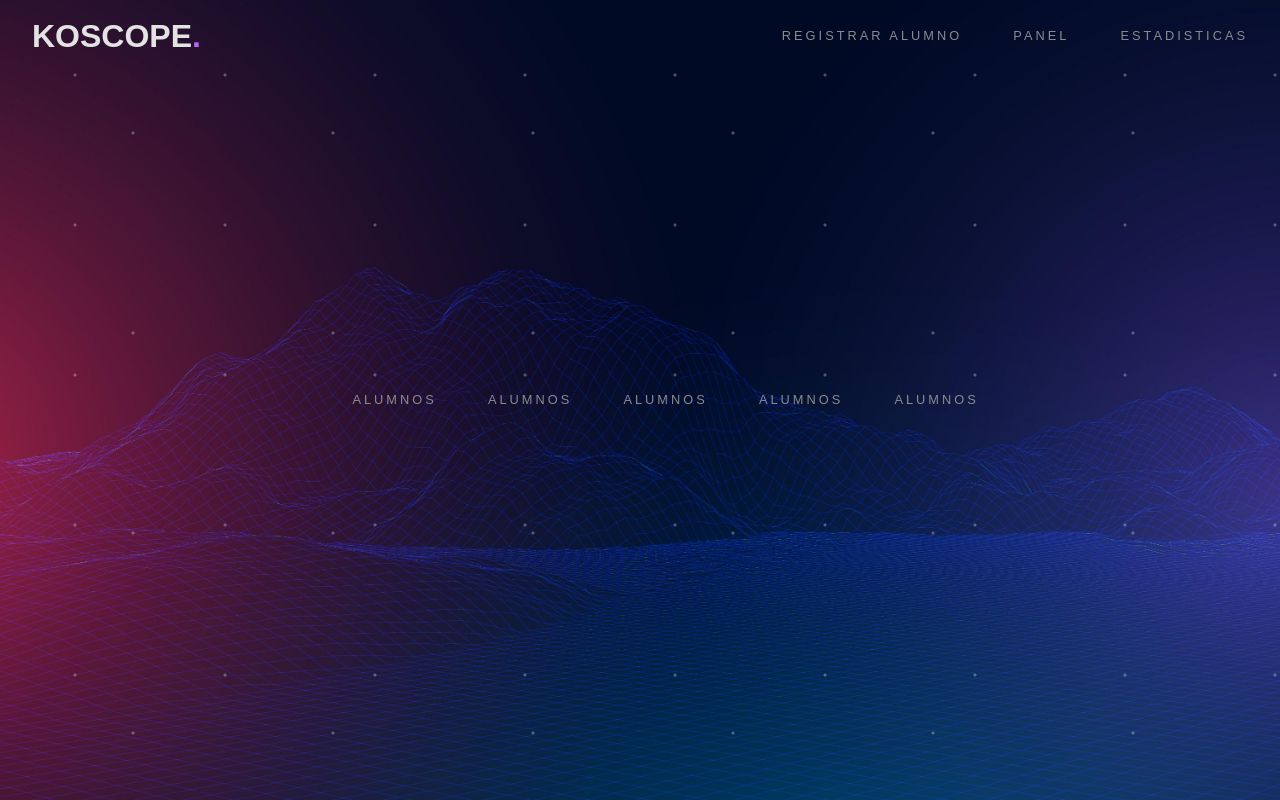
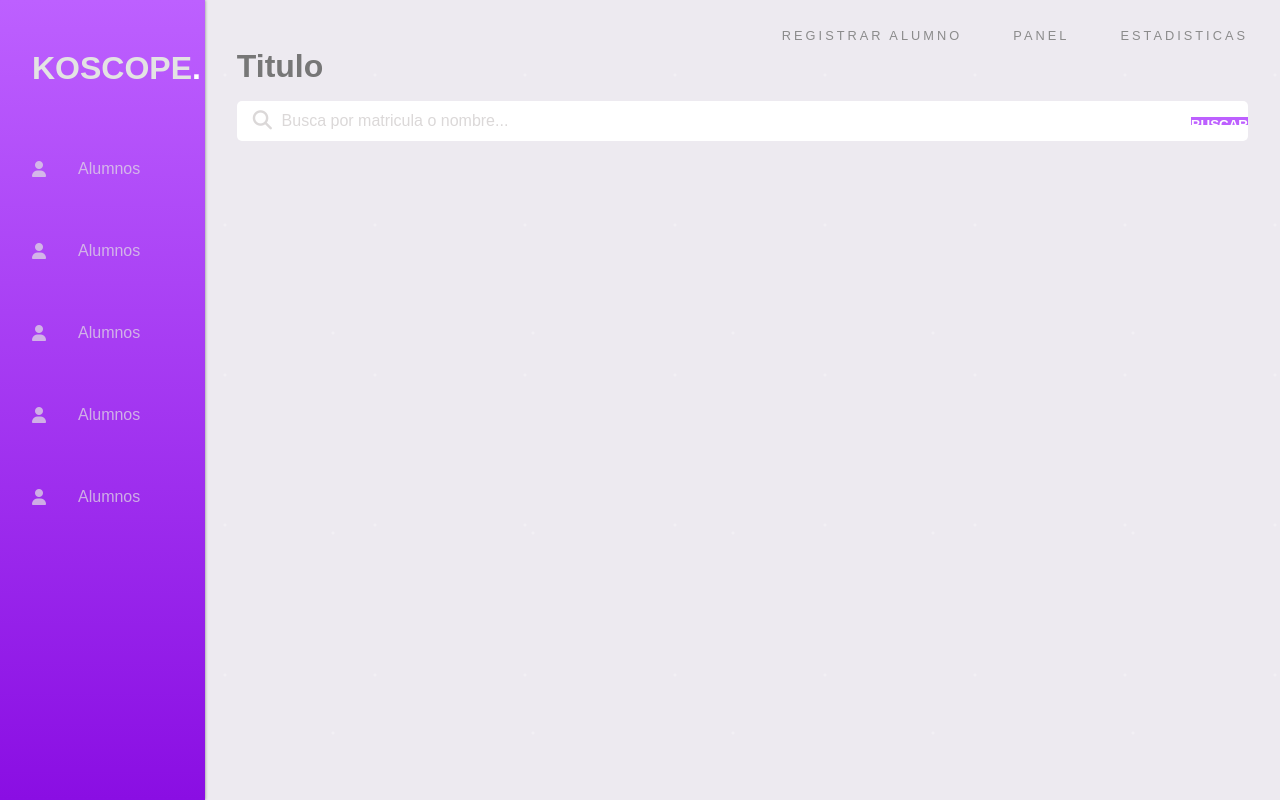
Before and after one commit to Chukroid/koscope, a Django app: page /registros/panel in a window 1280 px wide. Run offline with Django 5.2, Linux system fonts and the light colour scheme; some libraries are stand-ins or nearby versions.

Commit message:
Progress on Dashboard

```diff
--- a/static/main/css/main.css
+++ b/static/main/css/main.css
@@ -8,7 +8,9 @@
 :root {
     --text-color1: #e3e3e3;
     --text-color2: #8b8b8b;
+    --text-color3: #dbd8d8;
 
+    --accent-color-light: #ce8aff;
     --accent-color: #bd60ff;
     --accent-color-dark: #8a0ee3;
 
@@ -33,10 +35,6 @@ header {
     font-size: 1rem;
     color: var(--text-color1);
     justify-content: space-between;
-
-    transform: translateY(20px);
-    opacity: 0;
-    animation: entrada 0.5s ease-out forwards;
 }
 .website-logo a {
     text-decoration: none;
@@ -65,12 +63,6 @@ nav a:hover {
     color: var(--text-color1);
 }
 
-@keyframes entrada {
-    to {
-        opacity: 1;
-        transform: translateY(0);
-    }
-}
 
 body{
     background: url("/static/imagenes/15517704_5630939.jpg");
--- /dev/null
+++ b/static/registros/css/panel.css
@@ -0,0 +1,103 @@
+body{
+    background: rgb(237, 234, 240) ;
+}
+nav a:hover {
+    color: var(--accent-color-dark);
+}
+.website-logo {
+    padding-top: 2em;
+}
+.website-logo a::after{
+    content: ".";
+    color: white;
+}
+
+
+#panel-container{
+    width: 100vw;
+    height: 100vh;
+    display: flex;
+}
+#tab-buttons {
+    background: linear-gradient(var(--accent-color), var(--accent-color-dark));
+    height: 100vh;
+    width: 16%;
+    left: 0;
+    top: 0;
+    box-shadow: 0 0 0.2em gray;
+    display: flex;
+    flex-direction: column;
+    padding-top: 8em;
+    align-items: start;
+}
+#tab-buttons a {
+    padding: 2em;
+    text-decoration: none;
+    display: flex;
+    justify-content: start;
+    align-items: center;
+    color: var(--text-color1);
+    opacity: 0.7;
+    width: 100%;
+}
+#tab-buttons a:hover {
+    background-color: var(--accent-color-dark);
+    color: white;
+    transition: all 0.2s;
+}
+#tab-buttons a i {
+    padding-right: 2em;
+}
+
+#panel-main{
+    height: auto;
+    flex-grow: 8;
+    margin: 0 2em;
+    margin-top: 3em;
+    display: flex;
+    justify-content: start;
+    align-items: center;
+    flex-direction: column;
+}
+
+#panel-titulo {
+    color: rgb(119, 119, 119);
+    width: 100%;
+    font-size: 2em;
+}
+
+#panel-search {
+    position: relative;
+    width: 100%;
+    height: 2.5em;
+    background-color: white;
+    display: flex;
+    justify-content: space-between;
+    align-items: center;
+    margin-top: 1em;
+    color: var(--text-color3);
+    padding: 1em 0 1em 1em;
+    border-radius: 5px;
+}
+#panel-search i {
+    font-size: 1.2em;
+    padding-right: 0.5em;
+}
+#panel-search input[type=text] {
+    appearance: none;
+    outline: none;
+    border: none;
+    width: 100%;
+    font-size: 1em;
+}
+#panel-search input[type=text]::placeholder {
+    color: var(--text-color3);
+}
+#panel-search input[type=submit] {
+    appearance: none;
+    border: none;
+    background-color: var(--accent-color);
+    color: white;
+    font-weight: bold;
+    height: 100%;
+}
--- a/templates/dashboard.html
+++ b/templates/dashboard.html
@@ -6,16 +6,27 @@
 {%endblock%}
 
 {%block stylesheet%}
+<link rel="stylesheet" href="{% static 'registros/css/panel.css' %}">
 {%endblock%}
 {%block javascript%}
 {%endblock%}
 
 {%block container%}
-    <nav class="tab-buttons">
-        <a href="" id="lista-alumno-btn">Alumnos</a>
-        <a href="" id="">Alumnos</a>
-        <a href="" id="">Alumnos</a>
-        <a href="" id="">Alumnos</a>
-        <a href="" id="">Alumnos</a>
-    </nav>
+    <div id="panel-container">
+        <div id="tab-buttons">
+            <a href="" id="lista-alumno-btn"><i class="fa-solid fa-user"></i>Alumnos</a>
+            <a href="" id="lista-alumno-btn"><i class="fa-solid fa-user"></i>Alumnos</a>
+            <a href="" id="lista-alumno-btn"><i class="fa-solid fa-user"></i>Alumnos</a>
+            <a href="" id="lista-alumno-btn"><i class="fa-solid fa-user"></i>Alumnos</a>
+            <a href="" id="lista-alumno-btn"><i class="fa-solid fa-user"></i>Alumnos</a>
+        </div>
+        <div id="panel-main">
+            <h1 id="panel-titulo">Titulo</h1>
+            <form action="" id="panel-search">
+                <i class="fa-solid fa-magnifying-glass"></i>
+                <input type="text" name="panel-search-input" id="panel-search-input" placeholder="Busca por matricula o nombre...">
+                <input type="submit" value="BUSCAR">
+            </form>
+        </div>
+    </div>
 {% endblock %}
```
